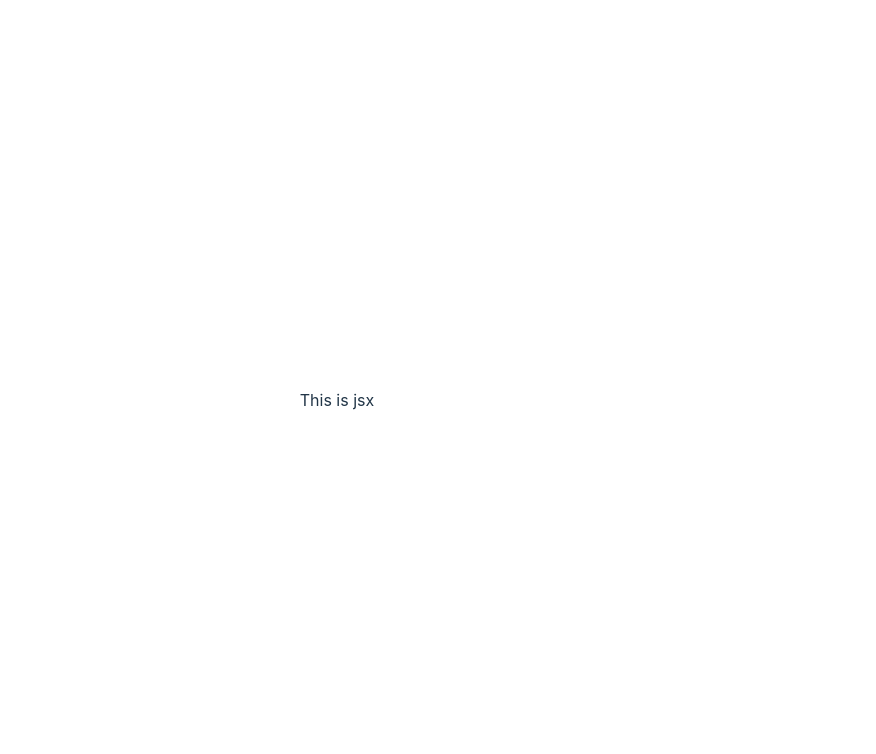
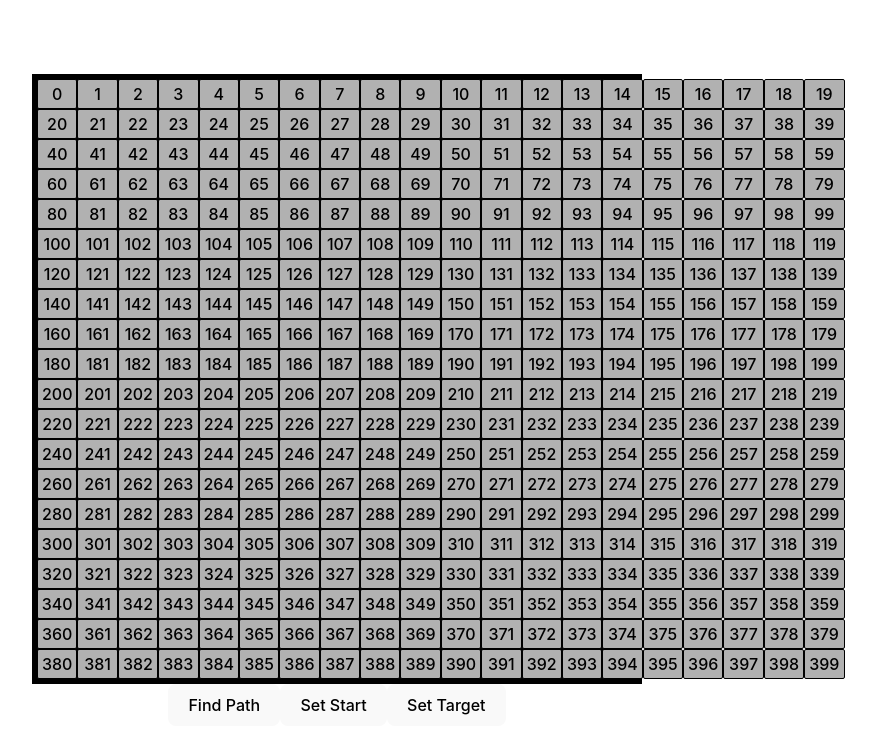
Before and after one commit to WilliamG-1/PathfindingVisualizer, a React (Vite) app: page / in a window 1280 px wide. Shown: the top 754 px of the page, without its empty margins (303-1179 px from the left). Built offline with nearby package versions, Linux system fonts and the light colour scheme.

Commit message:
Added target select and node select abilities

```diff
--- a/package.json
+++ b/package.json
@@ -11,7 +11,8 @@
   },
   "dependencies": {
     "react": "^18.2.0",
-    "react-dom": "^18.2.0"
+    "react-dom": "^18.2.0",
+    "uuid": "^9.0.0"
   },
   "devDependencies": {
     "@types/react": "^18.0.28",
--- a/src/App.jsx
+++ b/src/App.jsx
@@ -3,15 +3,37 @@ import Grid from './components/Grid'
 import reactLogo from './assets/react.svg'
 import viteLogo from '/vite.svg'
 import './App.css'
+import TaskBar from './components/Taskbar'
 
 class App extends Component {
   constructor(props) {
     super(props);
+
+    this.state = {
+      // 0 means the start node is being selected, 1 means target node
+      nodeSelector: 0
+
+    }
+  }
+  handleSelectTarget = (e) => {
+    console.log("You are now selecting a target node")
+    this.setState({
+      nodeSelector: 1
+    })
+  }
+  handleSelectStart = (e) => {
+    console.log("Changed to selecting the start node!")
+    this.setState({
+      nodeSelector: 0
+    })
   }
 
   render() {
     return (
-      <Grid />
+      <div>
+        <Grid nodeSelector={this.state.nodeSelector} />
+        <TaskBar onSelectStart={this.handleSelectStart} onSelectTarget={this.handleSelectTarget} />
+      </div>
     )
   }
 }
--- /dev/null
+++ b/src/components/Grid.css
@@ -0,0 +1,46 @@
+#Grid {
+    display: grid;
+    padding: 5px;
+    width: 600px;
+    height: 600px;
+    grid-template: repeat(20, 1fr) / repeat(20, 1fr);
+    /* grid-template: 1fr 1fr 1fr / repeat(3, 1fr); */
+    background-color: black;
+    color: black;
+}
+
+
+.Cell {
+    width: 30px;
+    height: 30px;
+    display: flex;
+    align-items: center;
+    justify-content: center;
+    border-radius: 2px;
+    /* color: transparent; */
+}
+
+.path {
+    background-color: aqua;
+    border: 1px solid black;
+}
+
+.discoverable {
+    background-color: rgb(177, 177, 177);
+    border: 1px solid black;
+}
+
+.explored {
+    background-color: red;
+    border: 1px solid black;
+}
+
+.discovered {
+    background-color: lightgreen;
+    border: 1px solid black;
+}
+
+.target {
+    background-color: rgb(5, 107, 147);
+    border: 1px solid black;
+}
--- a/src/components/Grid.jsx
+++ b/src/components/Grid.jsx
@@ -1,30 +1,153 @@
 import { Component } from 'react'
+import { v4 as uuidv4 } from 'uuid';
+
+import './Grid.css'
+import Node from './node'
+import TaskBar from './Taskbar';
+class ANode {
+    constructor(row, column, walkable, discoverability) {
+        this.row = row;
+        this.column = column;
+        this.walkable = walkable;
+        this.discoverability = discoverability;
+        this.fCost = 0;
+        this.gCost = 0;
+    }
+    changeDiscoverability(newDiscoverabilty) {
+        this.discoverability = newDiscoverabilty;
+    }
+
+}
+function getRandomInt(min, max) {
+    min = Math.ceil(min);
+    max = Math.floor(max);
+    return Math.floor(Math.random() * (max - min + 1)) + min;
+}
 
 export default class Grid extends Component {
     constructor(props) {
         super(props)
+
+        this.state = {
+            nodeGrid: [],
+            startNode: new Node(),
+            targetNode: new Node(),
+            choosingNode: 0 // 0 represents that a click will choose the start node, 1 meanas a click on a cell chooses the target node
+        }
+        this.createGrid(20, 20)
+        this.colorAllRed = this.colorAllRed.bind(this);
+
     }
-    grid = []
 
-    createGrid(rows, columns) {
-        for (let i = 0; i < rows; i++) {
-            this.grid.push([])
-            for (let j = 0; j < columns; j++) {
-                this.grid[i].push(1)
+
+
+    colorAllRed() {
+        console.log("Did the thing!")
+        let TempArray = [...this.state.nodeGrid];
+        console.log(TempArray.length);
+        for (let row = 0; row < TempArray.length; row++) {
+            for (let col = 0; col < TempArray.length; col++) {
+                TempArray[row][col].changeDiscoverability("explored");
             }
         }
+        console.log(TempArray)
+        this.setState({
+            nodeGrid: TempArray
+        })
+        console.log(this.state.nodeGrid);
     }
-    printGrid() {
-        for (let i = 0; i < this.grid.length; i++) {
-            print(this.grid[i])
+
+
+    changeNodeDiscoverability(nodeRow, nodeCol, newDiscoverabilty) {
+        let TempArray = [...this.state.nodeGrid];
+
+        TempArray[nodeRow][nodeCol].changeDiscoverability(newDiscoverabilty);
+
+        this.setState({
+            nodeGrid: TempArray
+        })
+
+    }
+    chooseNode = (e) => {
+        // We will grab the node number to determine what node we need to change (note that the text is hidden in the actual button lol)
+        const nodeNumber = parseInt(e.target.textContent);
+        let TempArray = [...this.state.nodeGrid];
+
+        const rowNumber = Math.floor(nodeNumber / 20);
+        const colNumber = nodeNumber % 20;
+
+        let selectedNode = TempArray[rowNumber][colNumber];
+        // let nodeToChange = TempArray[]
+        if (this.props.nodeSelector === 0) {
+            console.log("Changing start node!");
+            TempArray[rowNumber][colNumber].changeDiscoverability('explored');
+            let newStart = TempArray[rowNumber][colNumber];
+
+            this.setState({
+                startNode: newStart,
+                nodeGrid: TempArray
+            })
         }
+        else if (this.props.nodeSelector === 1) {
+            console.log("Changing target node!");
+            TempArray[rowNumber][colNumber].changeDiscoverability('target');
+            let newTarget = TempArray[rowNumber][colNumber];
+
+            this.setState({
+                targetNode: newTarget,
+                nodeGrid: TempArray
+            })
+        }
+
+    }
+    colorRandomNodes() {
+        const discoverabilities = ["explored", "discovered", "path"];
+        let TempArray = [...this.state.nodeGrid];
+        console.log('Did the thing');
+        for (let i = 0; i < 4; i++) {
+            const randRow = getRandomInt(0, 19);
+            const randCol = getRandomInt(0, 19);
+            const randDisc = getRandomInt(0, 2);
+            TempArray[randRow][randCol].changeDiscoverability(discoverabilities[randDisc]);
+        }
+
+        this.setState({
+            nodeGrid: TempArray
+        })
+
+    }
+    createGrid(rows, columns) {
+        // Initialize grid of nodes
+        let newArray2 = []
+        for (let i = 0; i < rows; i++) {
+            newArray2[i] = []
+            for (let j = 0; j < columns; j++) {
+                // Here, we create and define the i of jth element to be a Node component (pass props here too)
+                newArray2[i][j] = new ANode(i, j, true, "discoverable")
+            }
+        }
+        // Assign our state grid to the newly created array
+        this.state.nodeGrid = newArray2;
+    }
+
+    displayGrid() {
+        const divsOfDivs = this.state.nodeGrid.map((rowList, rowIndex) => {
+            return (rowList.map((N, nodeIndex) => {
+                const classN = `${N.discoverability} Cell`;
+
+                // {rowIndex * 20 + nodeIndex} This are the button numbers
+                return (<button key={rowIndex * 20 + nodeIndex} className={classN} onClick={this.chooseNode}>{rowIndex * 20 + nodeIndex} </button>)
+            }))
+        })
+        return divsOfDivs
     }
 
     render() {
         return (
-            <div>
-                This is jsx
+            <div id="Grid">
+                {this.displayGrid()}
             </div>
+
         )
     }
 }
--- /dev/null
+++ b/src/components/Taskbar.jsx
@@ -0,0 +1,17 @@
+import { Component } from "react";
+
+export default class TaskBar extends Component {
+    constructor(props) {
+        super(props);
+    }
+
+    render() {
+        return (
+            <div id="taskbar">
+                <button id="pathfind">Find Path</button>
+                <button id="setstart" onClick={this.props.onSelectStartq}>Set Start</button>
+                <button id="settarget" onClick={this.props.onSelectTarget}>Set Target</button>
+            </div>
+        )
+    }
+}
--- /dev/null
+++ b/src/components/node.jsx
@@ -0,0 +1,30 @@
+import { Component } from "react";
+
+export default class Node extends Component {
+    constructor(props) {
+        super(props)
+
+        this.state = {
+            status: "unkown"
+        }
+        this.updateStatus = this.updateStatus.bind(this);
+    }
+
+    updateStatus() {
+        this.setState({
+            status: "explored"
+        })
+    }
+
+    changeStatus(newStatus) {
+        this.setState({
+            status: newStatus
+        })
+    }
+
+    render() {
+        return (
+            <button key={this.props.keyid} className={this.state.status} onClick={this.updateStatus} onEventTriggered={this.props.customeventa}></button>
+        )
+    }
+}
```
Also changed, not shown: src/components/ttst.jsx (added, +30 -0 lines), 1 other file (tests, documents, lock files or other folders).
